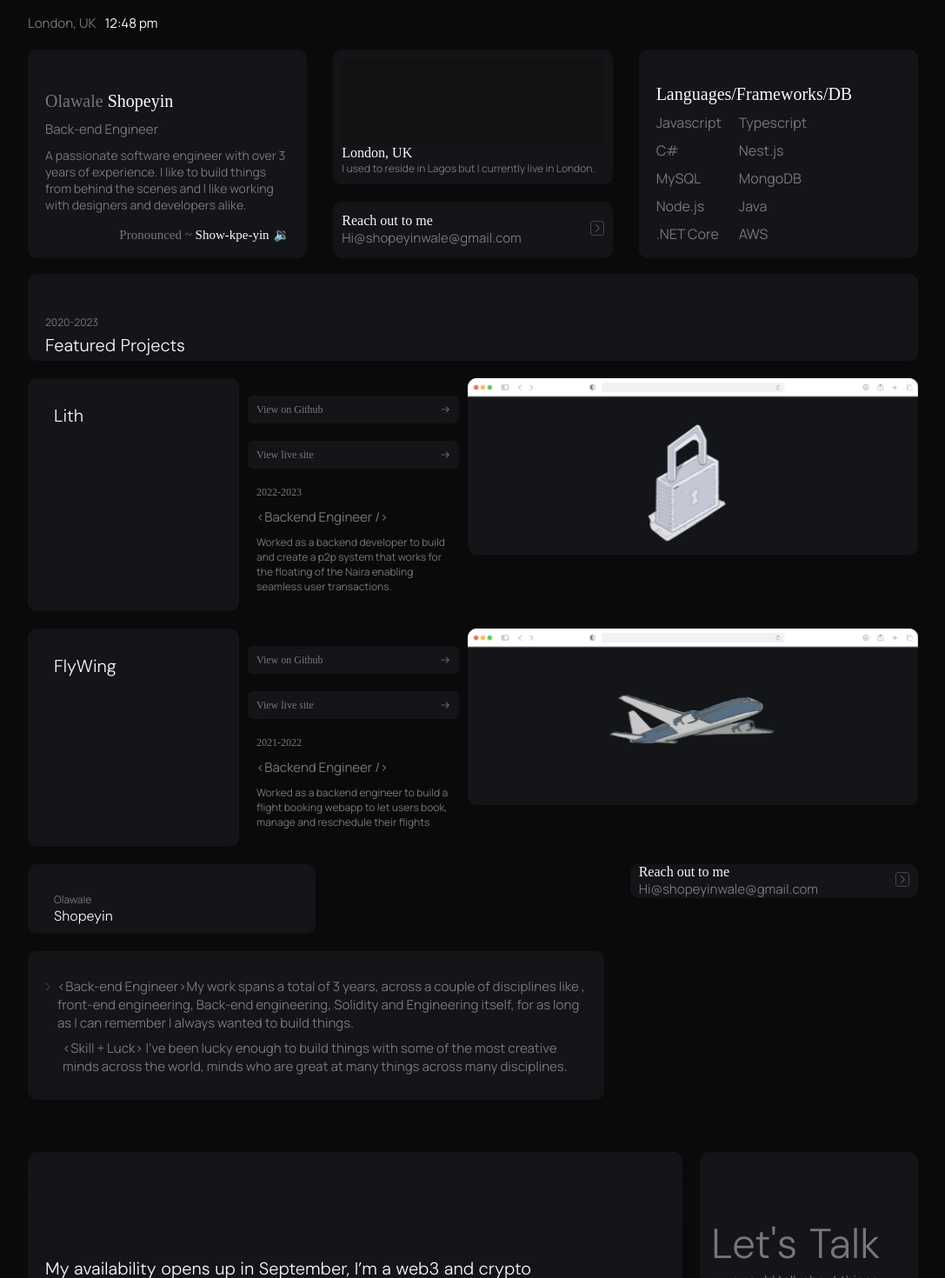
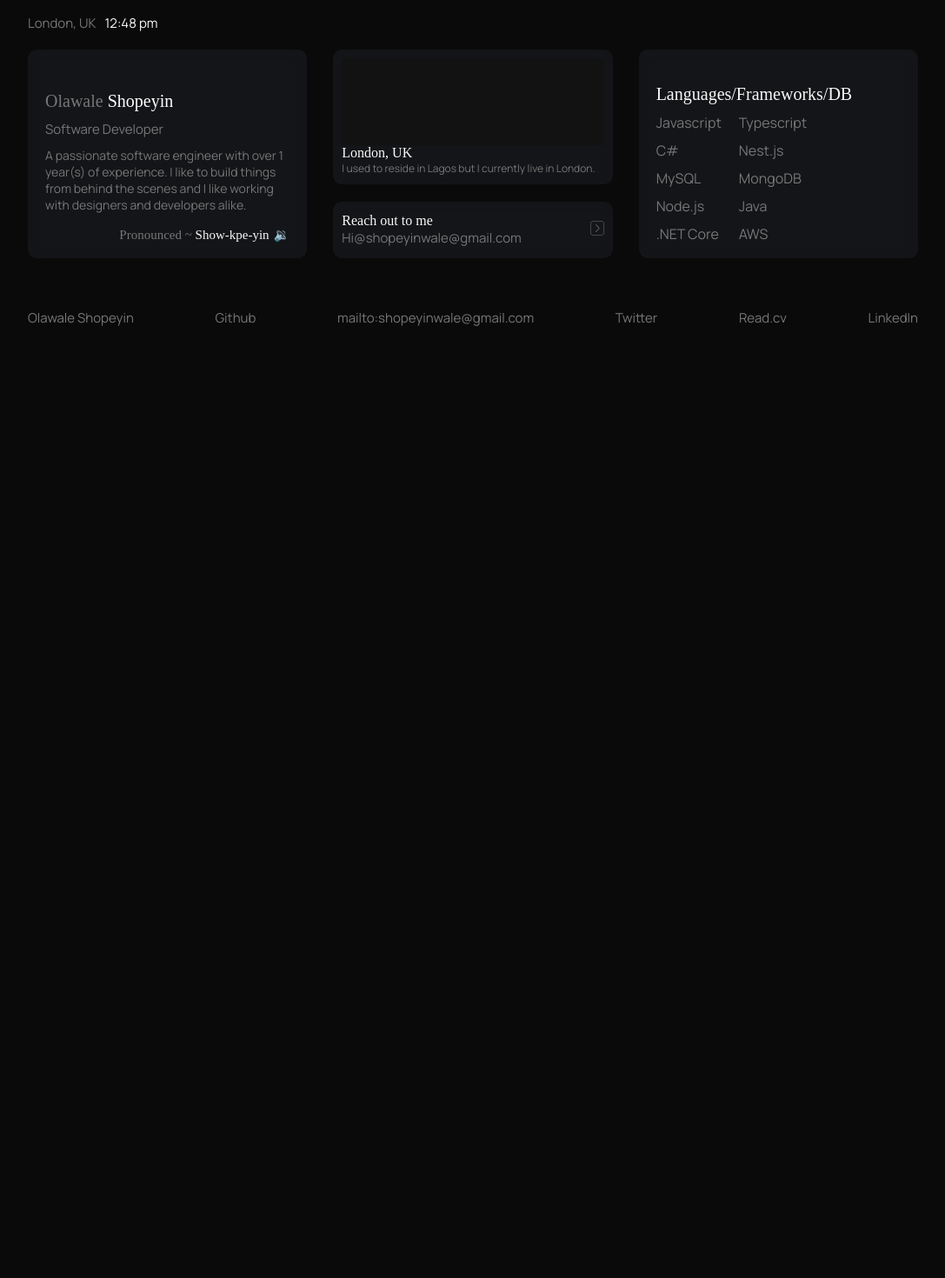
Before and after one commit to jefsamo/my-portfolio-2, a React (Vite) app: page / in a window 1280 px wide. Shown: the part 400-1870 px from the top of the page at 87% size, without its empty margins (96-1183 px from the left). After the commit the page ends 815 px from the top, so only its background shows below. Built offline with nearby package versions, Linux system fonts and the light colour scheme; the HTML template or start-up script is replaced by a standard one; a web font is replaced by a local one.

Commit message:
home page update, cv update

```diff
--- a/src/App.jsx
+++ b/src/App.jsx
@@ -1,13 +1,13 @@
 import "./App.css";
-import FeaturedBar from "./components/FeaturedBar/FeaturedBar";
+// import FeaturedBar from "./components/FeaturedBar/FeaturedBar";
 import Header from "./components/Header/Header";
 import Intro from "./components/Intro/Intro";
 import Location from "./components/LocationAndTime/Location";
-import Project from "./components/Project/Project";
+// import Project from "./components/Project/Project";
 import Tools from "./components/Tools/Tools";
-import Extra from "./components/Extra/Extra";
-import Addendum from "./components/Addendum/Addendum";
-import { lith, flyWing } from "./utils";
+// import Extra from "./components/Extra/Extra";
+// import Addendum from "./components/Addendum/Addendum";
+// import { lith, flyWing } from "./utils";
 
 function App() {
   return (
@@ -19,12 +19,12 @@ function App() {
           <Location />
           <Tools />
           <br />
-          <FeaturedBar />
-          <Project project={lith} />
-          <Project project={flyWing} />
+          {/* <FeaturedBar /> */}
+          {/* <Project project={lith} /> */}
+          {/* <Project project={flyWing} /> */}
           {/* <Project project={bookFlow} /> */}
-          <Extra />
-          <Addendum />
+          {/* <Extra /> */}
+          {/* <Addendum /> */}
           <Header />
         </div>
       </div>
--- a/src/components/Header/Header.jsx
+++ b/src/components/Header/Header.jsx
@@ -1,6 +1,6 @@
 import { Link } from "react-router-dom";
 import "./header.css";
-import CV from "./shopeyin_wale_resume.pdf";
+import CV from "./olawale_shopeyin_resume.pdf";
 const Header = () => {
   return (
     <>
--- a/src/components/Tools/Tools.jsx
+++ b/src/components/Tools/Tools.jsx
@@ -18,9 +18,9 @@ const Tools = () => {
           <h1 className="tool-name">
             Olawale <span className="surname">Shopeyin</span>
           </h1>
-          <p className="tool-title">Back-end Engineer</p>
+          <p className="tool-title">Software Developer</p>
           <p className="description">
-            A passionate software engineer with over 3 years of experience. I
+            A passionate software engineer with over 1 year(s) of experience. I
             like to build things from behind the scenes and I like working with
             designers and developers alike.
           </p>
```
Also changed, not shown: 1 other file (tests, documents, lock files or other folders).
